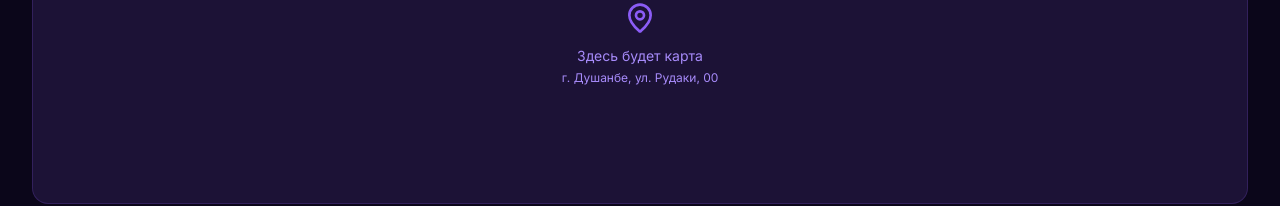
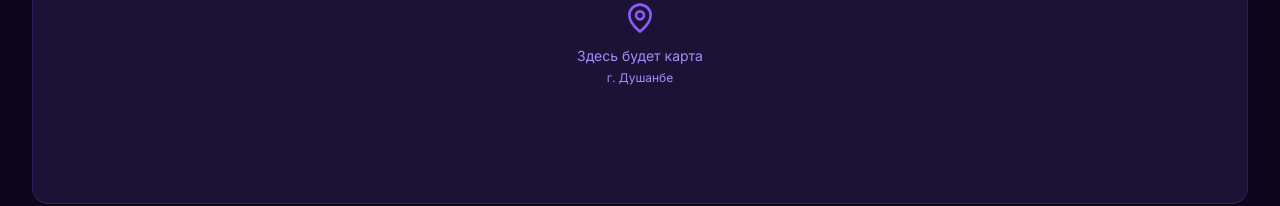
Before and after one commit to aim2su/finance-academy, a Next.js app in the folder frontend/: page /contacts in a window 1280 px wide. Shown: the part 980-1186 px from the top of the page. Built offline with nearby package versions, Linux system fonts and the light colour scheme.

Commit message:
contacts-changed

```diff
--- a/frontend/src/app/contacts/page.tsx
+++ b/frontend/src/app/contacts/page.tsx
@@ -11,7 +11,7 @@ const contactItems = [
   {
     icon: MapPin,
     label: "Адрес",
-    value: "г. Душанбе, ул. Рудаки, 00",
+    value: "г. Душанбе",
   },
   {
     icon: Phone,
@@ -129,7 +129,7 @@ export default function ContactsPage() {
           <div className="text-center text-muted">
             <MapPin className="h-8 w-8 mx-auto mb-3 text-accent" />
             <div className="text-sm">Здесь будет карта</div>
-            <div className="text-xs mt-1">г. Душанбе, ул. Рудаки, 00</div>
+            <div className="text-xs mt-1">г. Душанбе</div>
           </div>
         </div>
       </Section>
```
